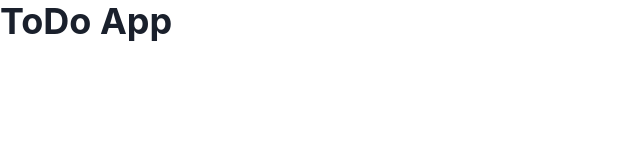
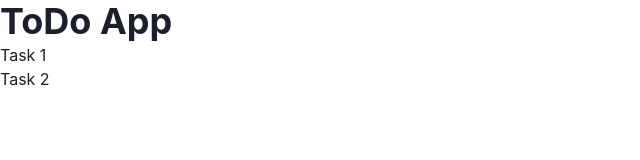
Before and after one commit to chrisvasqm/react-todo, a React (Vite) app: page / in a window 1280 px wide. Shown: the top 160 px of the page, without its empty margins (0-640 px from the left). Built offline with nearby package versions, Linux system fonts and the light colour scheme.

Commit message:
Display list

```diff
--- a/src/App.tsx
+++ b/src/App.tsx
@@ -1,9 +1,16 @@
 import { Heading } from '@chakra-ui/react';
 
 function App() {
+  const tasks = [
+    { id: 1, name: 'Task 1', isChecked: false },
+    { id: 2, name: 'Task 2', isChecked: true }
+  ];
+
   return (
     <>
       <Heading>ToDo App</Heading>
+
+      <ul>{tasks && tasks.map(task => <li key={task.id}>{task.name}</li>)}</ul>
     </>
   );
 }
```
